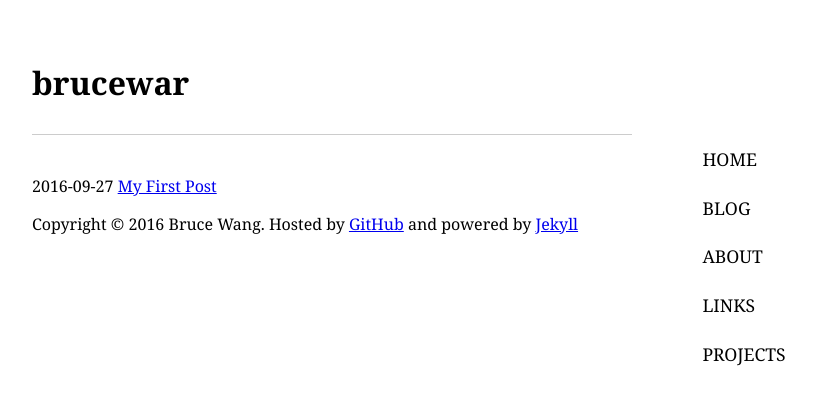
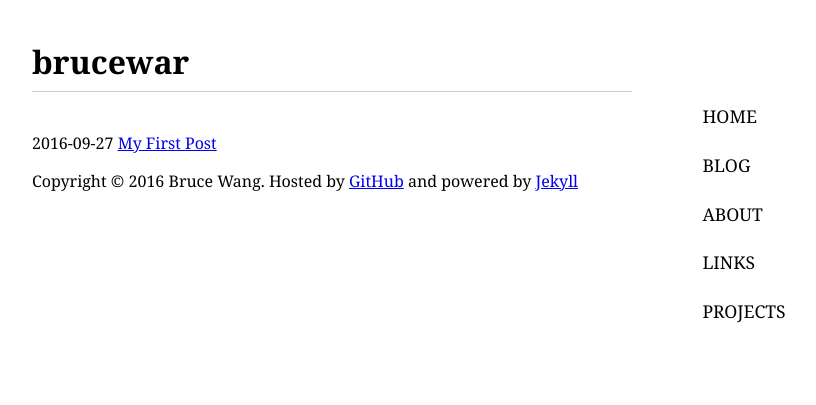
Before and after one commit to brucewar/blog, a Jekyll site: the page built from index.html, in a window 1280 px wide. Shown: the top 405 px of the page, without its empty margins (308-1124 px from the left). Built offline with Jekyll 4.4.1, drawn with Linux system fonts in a browser that asks for light colours.

Commit message:
first post

```diff
--- a/css/main.css
+++ b/css/main.css
@@ -11,6 +11,9 @@ html,body{
 #container>header{
 	padding: .5em 0;
     border-bottom: 1px solid #cccccc;
+}
+#container>header>h1{
+    margin: 0;
 }
 #container>nav{
 	font-family: Georgia,serif,"Microsoft YaHei";
```
